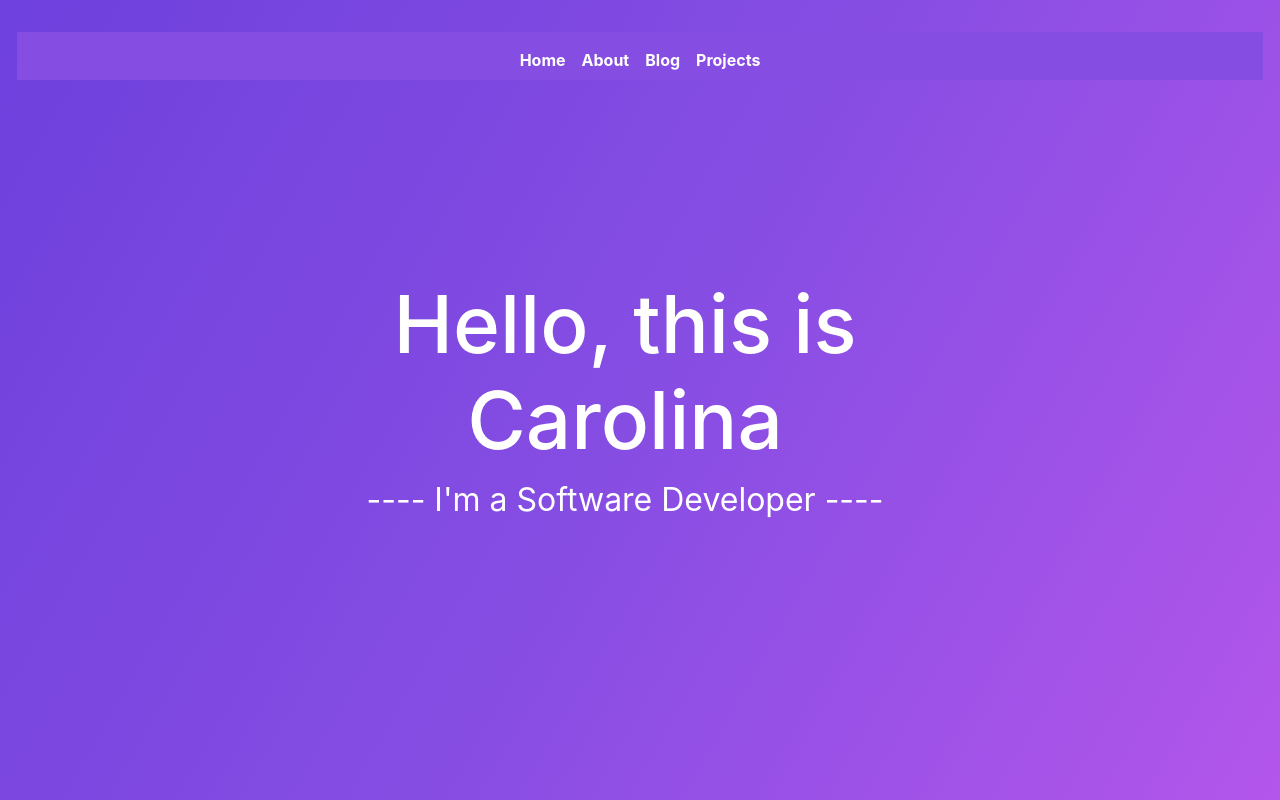
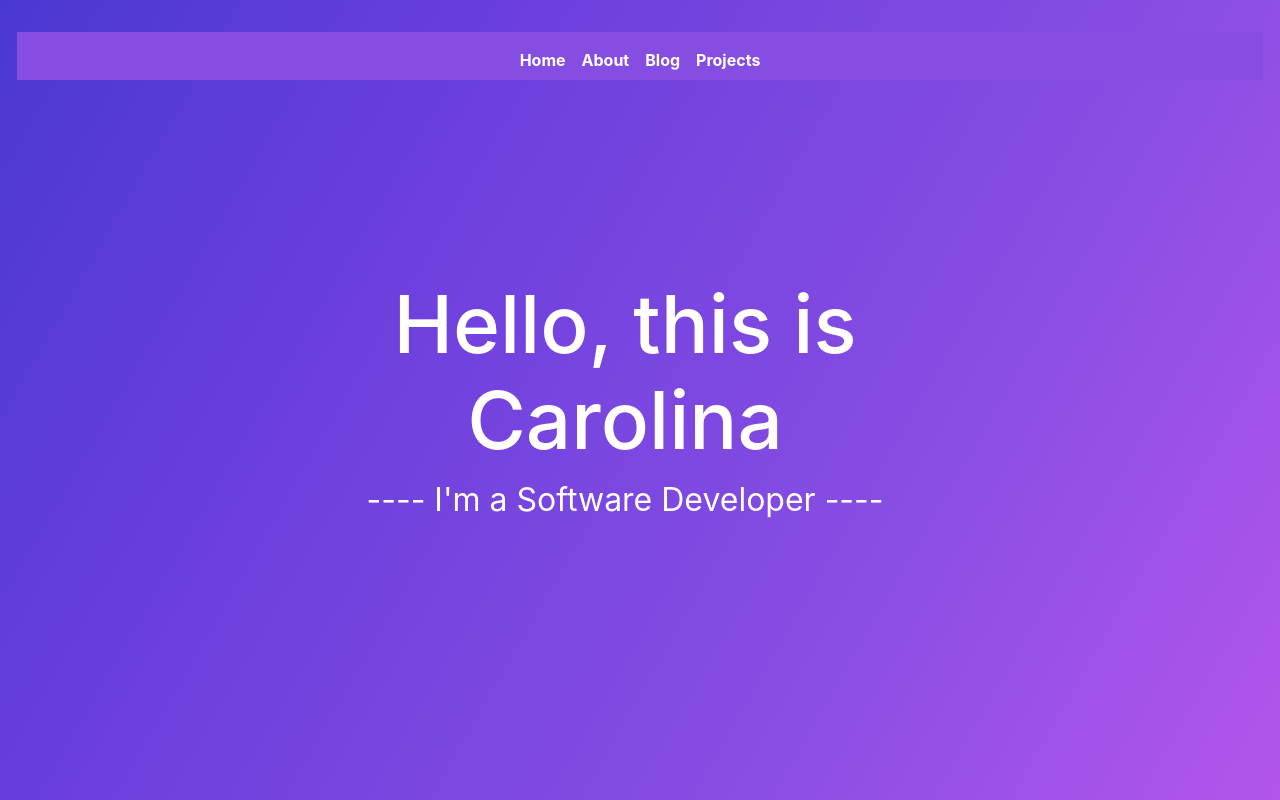
Before and after one commit to carolinajimenez26/carolinajimenez26.github.io, a React (Create React App) app in the folder web/: page / in a window 1280 px wide. Built offline with nearby package versions, Linux system fonts and the light colour scheme.

Commit message:
Adds another color to the gradient

```diff
--- a/web/src/components/Header/Header.css
+++ b/web/src/components/Header/Header.css
@@ -1,6 +1,6 @@
 .Header {
   height: 100vh;
-  background: linear-gradient(120deg, #6e40dd, #864de3, #b356eb);
+  background: linear-gradient(120deg, #4a38d2, #6e40dd, #864de3, #b356eb);
   padding: 2em;
 }
 
```
